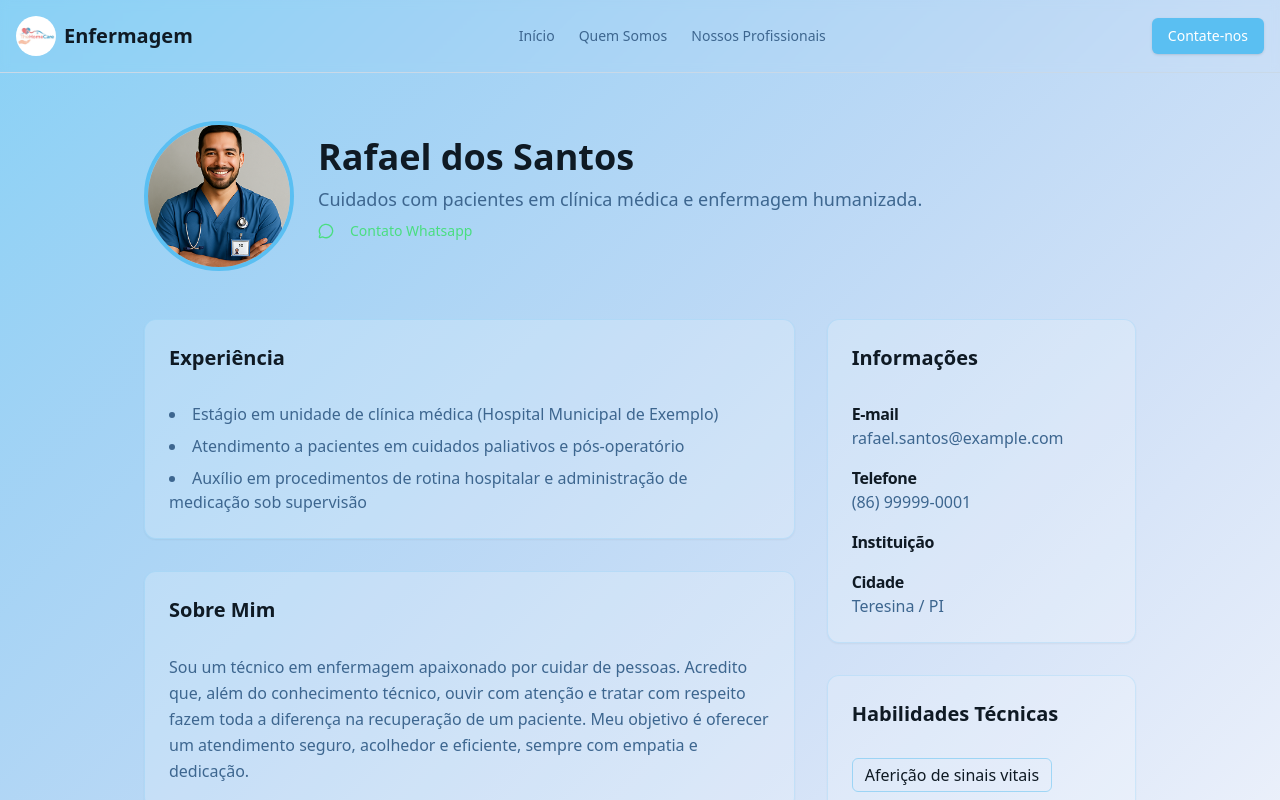
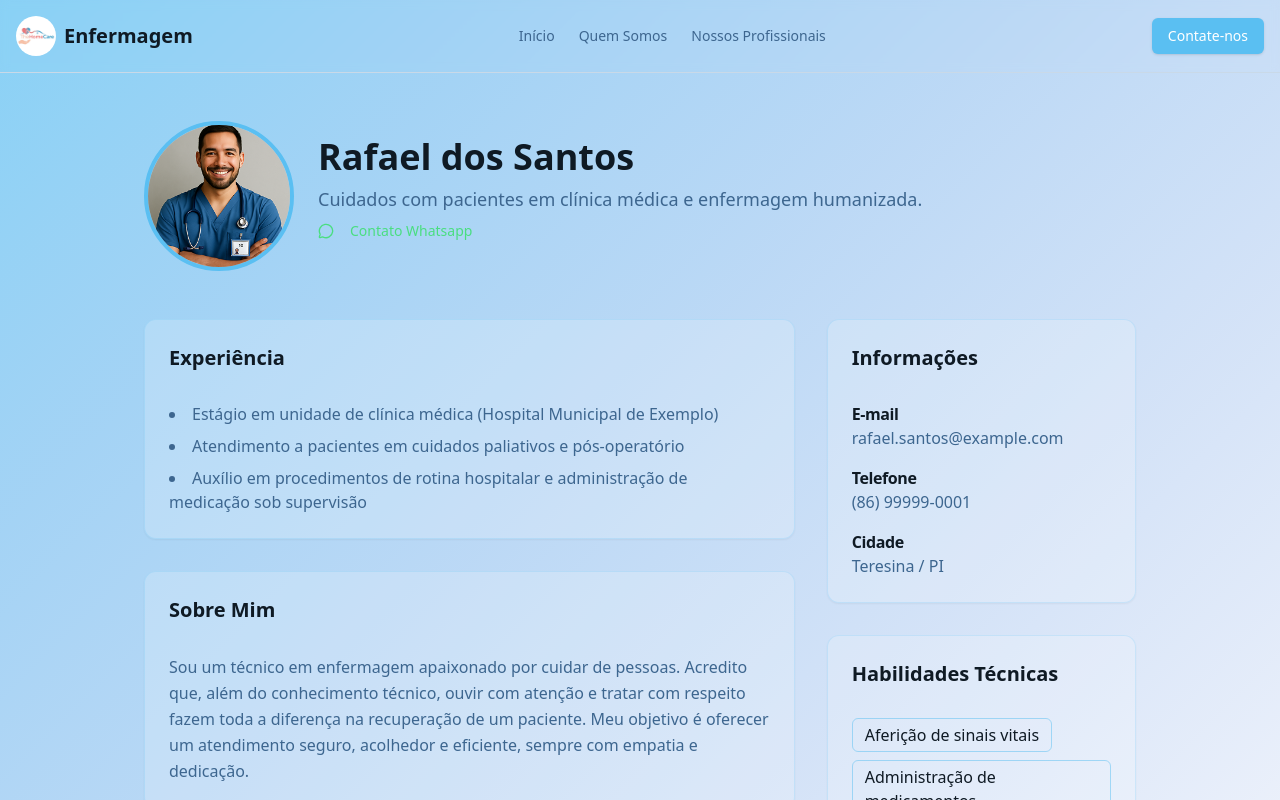
Before and after one commit to Guilhermeprog3/nursing-report, a Next.js app: page /detail/1 in a window 1280 px wide. Shown: the top 800 px of the page. Built offline with nearby package versions, Linux system fonts and the light colour scheme.

Commit message:
feat:mudando a paleta de cores

```diff
--- a/src/app/(pages)/detail/[id]/page.tsx
+++ b/src/app/(pages)/detail/[id]/page.tsx
@@ -7,7 +7,6 @@ import { Button } from '@/components/ui/button';
 import { MessageCircle } from 'lucide-react';
 import Link from 'next/link';
 
-// Função para buscar o profissional (sem alterações)
 async function getProfessionalById(id: number) {
   const professional = professionals.find(p => p.id === id);
   if (!professional) {
@@ -16,7 +15,6 @@ async function getProfessionalById(id: number) {
   return professional;
 }
 
-// Restaurando a tipagem que funcionava no seu ambiente de build
 type PageProps = {
   params: Promise<{ id: string }>;
 };
@@ -40,7 +38,6 @@ export default async function ProfessionalDetailPage({ params }: PageProps) {
           <h1 className="text-4xl font-bold">{professional.name}</h1>
           <p className="text-lg text-muted-foreground mt-2">{professional.description}</p>
           <Button asChild variant="link" className="px-0 text-green-400 hover:text-green-500">
-            {/* O link do WhatsApp foi adicionado para funcionalidade */}
             <Link href={whatsappLink} target="_blank">
               <MessageCircle size={16} className="mr-2" />
               Contato Whatsapp
@@ -92,10 +89,6 @@ export default async function ProfessionalDetailPage({ params }: PageProps) {
                   {professional.contact.phone}
                 </a>
               </div>
-               <div>
-                <h4 className="font-semibold tracking-tight">Instituição</h4>
-                <p className="text-muted-foreground">{professional.institution}</p>
-              </div>
               <div>
                 <h4 className="font-semibold tracking-tight">Cidade</h4>
                 <p className="text-muted-foreground">{professional.city}</p>
```
